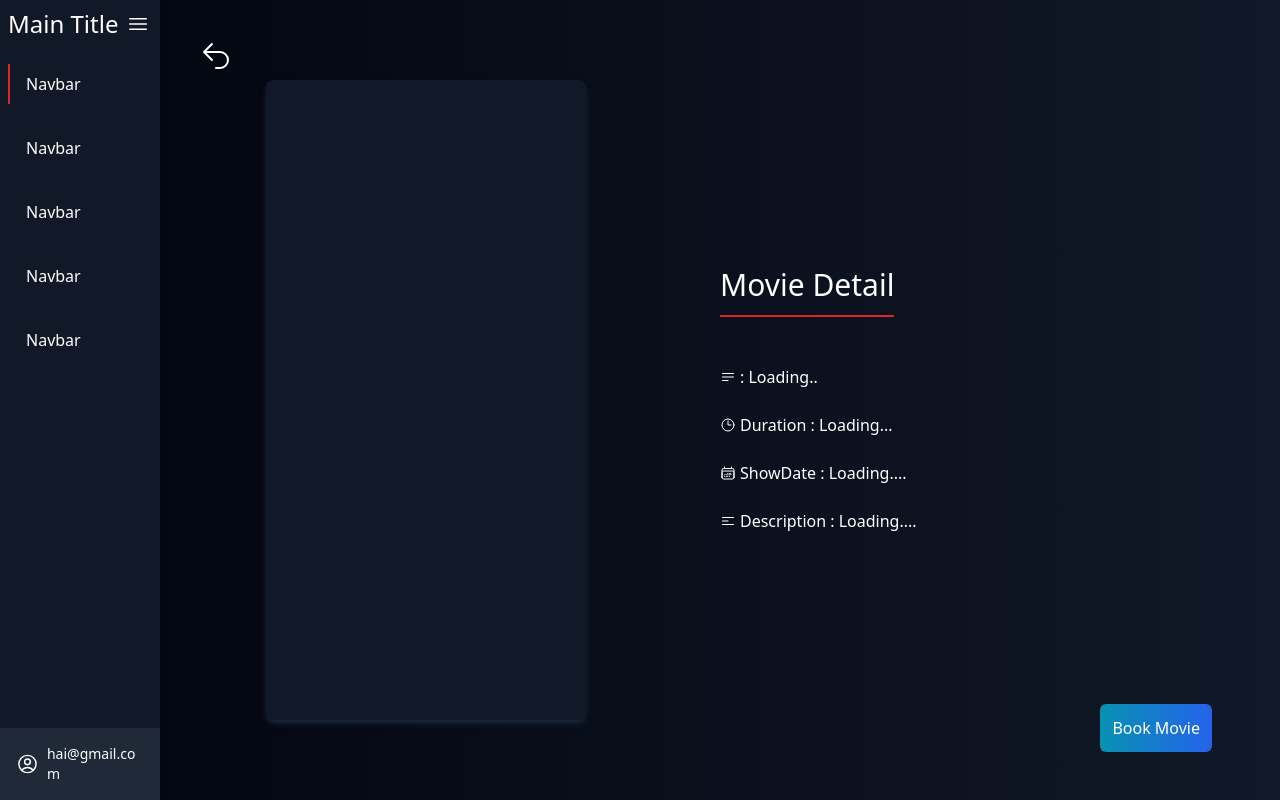
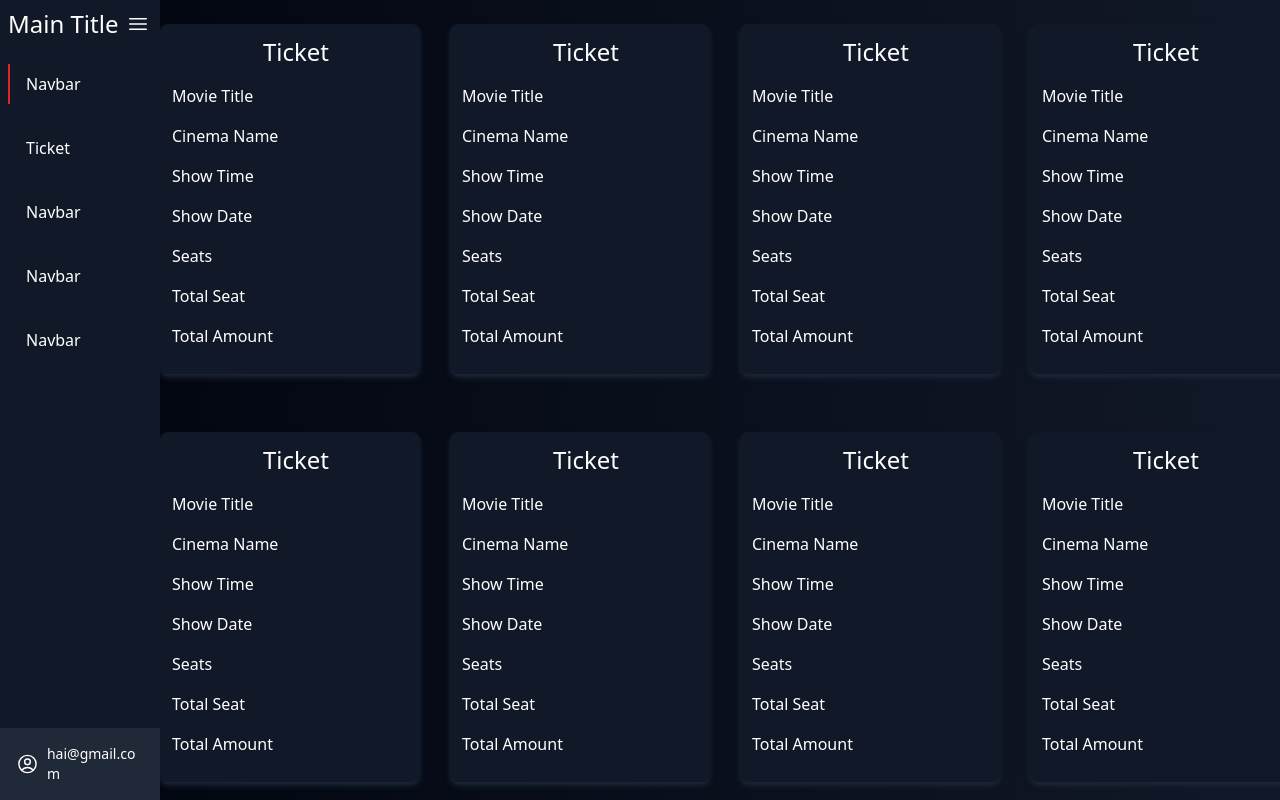
Before and after one commit to LinThitHtwe/MovieTicketProject, a React (Vite) app in the folder client/: page /movie/ticket in a window 1280 px wide. Built offline with nearby package versions, Linux system fonts and the light colour scheme; no server answers.

Commit message:
init ticket page and ticket card UI

```diff
--- a/client/src/App.jsx
+++ b/client/src/App.jsx
@@ -11,6 +11,7 @@ import SeatPage from "./pages/SeatPage";
 import axios from "axios";
 import { ReactQueryDevtools } from "react-query/devtools";
 import TicketProceedPage from "./pages/TicketProceedPage";
+import PurchasedTicketPage from "./pages/PurchasedTicketPage";
 
 const queryClient = new QueryClient();
 axios.defaults.baseURL = "http://localhost:4000";
@@ -31,6 +32,10 @@ function App() {
         {
           path: "/movie/cinemas/:id",
           element: <CinemaLists />,
+        },
+        {
+          path: "/movie/ticket",
+          element: <PurchasedTicketPage />,
         },
       ],
     },
--- a/client/src/components/SideNavBar.jsx
+++ b/client/src/components/SideNavBar.jsx
@@ -1,4 +1,5 @@
 import React from "react";
+import { Link } from "react-router-dom";
 
 const SideNavBar = () => {
   return (
@@ -25,7 +26,7 @@ const SideNavBar = () => {
           Navbar
         </li>
         <li className="py-2 px-4 border-gray-900 border-l-2 hover:bg-gray-800 transition-all duration-500 ease-in-out cursor-pointer">
-          Navbar
+          <Link to="/movie/ticket">Ticket</Link>
         </li>
         <li className="py-2 px-4 border-gray-900 border-l-2 hover:bg-gray-800 transition-all duration-500 ease-in-out cursor-pointer">
           Navbar
--- /dev/null
+++ b/client/src/components/TicketCard.jsx
@@ -0,0 +1,23 @@
+import React from "react";
+
+export default function TicketCard() {
+  return (
+    <>
+      <div
+        className="relative bg-gray-900 rounded-lg min-h-[350px] max-h-[350px] overflow-hidden
+          min-w-[260px] max-w-[260px]
+          shadow-md shadow-slate-800 hover:scale-[1.03] transition-all duration-500 ease-in-out
+          cursor-pointer flex flex-col gap-4 pl-3 pt-3 text-white group"
+      >
+        <span className="text-center text-2xl">Ticket</span>
+        <span>Movie Title</span>
+        <span>Cinema Name</span>
+        <span>Show Time</span>
+        <span>Show Date</span>
+        <span>Seats</span>
+        <span>Total Seat</span>
+        <span>Total Amount</span>
+      </div>
+    </>
+  );
+}
--- /dev/null
+++ b/client/src/pages/PurchasedTicketPage.jsx
@@ -0,0 +1,16 @@
+import React from "react";
+import TicketCard from "../components/TicketCard";
+
+export default function PurchasedTicketPage() {
+  return (
+    <div className="relative bg-gradient-to-r from-gray-950 to-gray-900 min-h-screen max-h-full ml-40 text-white  flex justify-evenly overflow-y-hidden">
+      <div className="grid grid-cols-4 gap-10 mt-6">
+        {Array(8)
+          .fill()
+          .map((_, index) => (
+            <TicketCard />
+          ))}
+      </div>
+    </div>
+  );
+}
```
